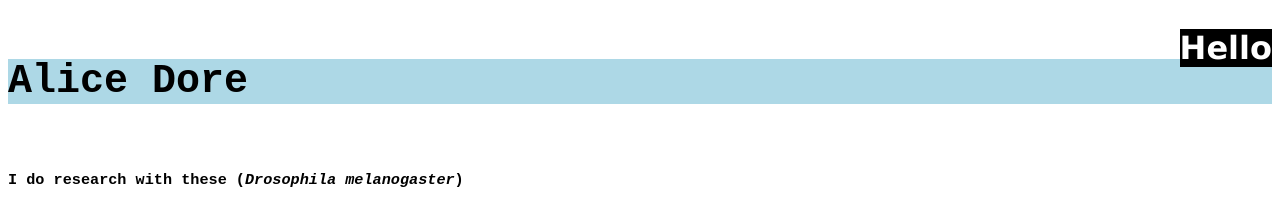
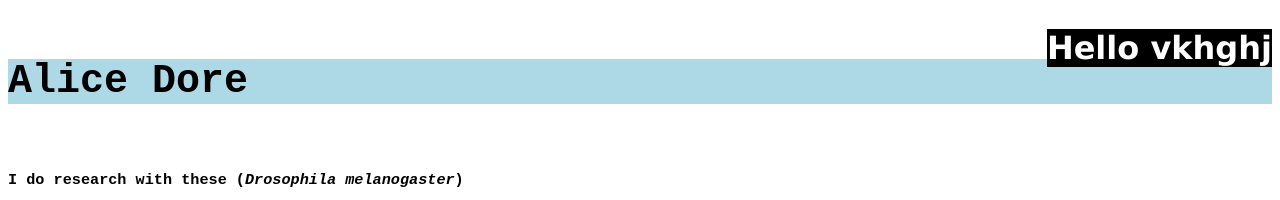
Before and after one commit to alicedore/cfg-project, a plain HTML site: page index.html in a window 1280 px wide. Shown: the top 200 px of the page. Drawn offline with Linux system fonts and the light colour scheme.

Commit message:
change to h1
added some stuff to h1

```diff
--- a/index.html
+++ b/index.html
@@ -3,7 +3,7 @@
   <link rel="stylesheet" type="text/css" href="css/styles.css">
 </head>
 <body>
-<h1>Hello</h1>
+<h1>Hello vkhghj</h1>
 <br>
 <h2>Alice Dore</h2>
 <br>
```
